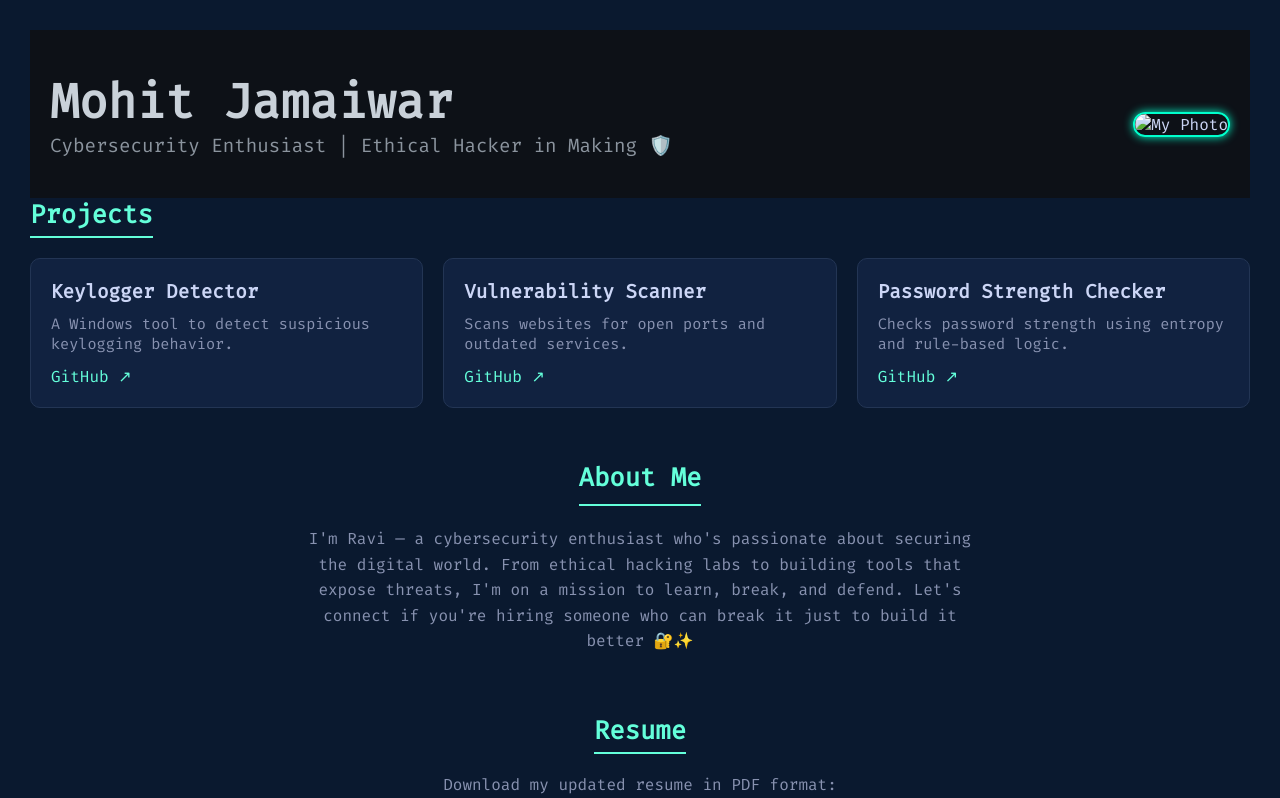
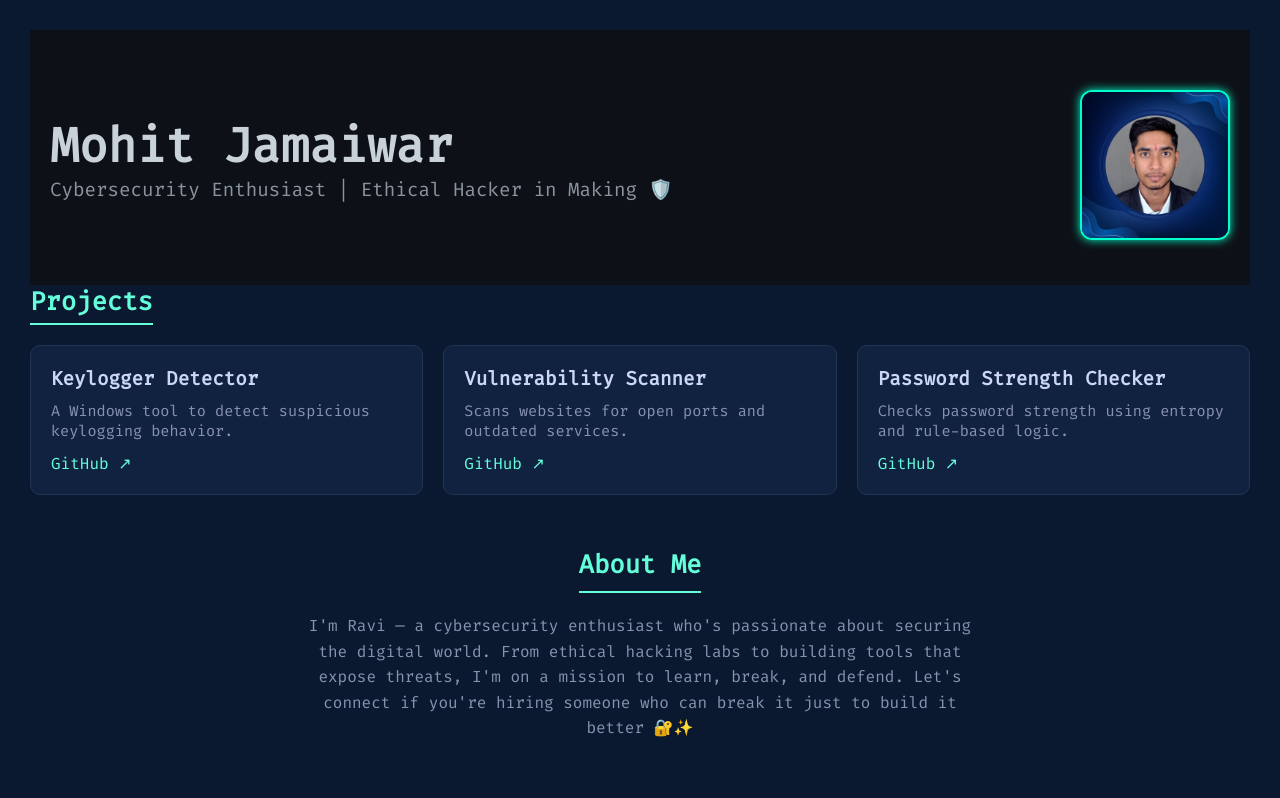
Before and after one commit to moh30092005/mohit-portfolio, a plain HTML site: page index.html in a window 1280 px wide. Shown: the top 798 px of the page. Drawn offline with Linux system fonts and the light colour scheme.

Commit message:
Update index.html

```diff
--- a/index.html
+++ b/index.html
@@ -118,7 +118,7 @@
     <p style="color: #8b949e; font-size: 1.2em;">Cybersecurity Enthusiast | Ethical Hacker in Making 🛡️</p>
   </div>
   <div style="flex: 0 0 auto; margin-top: 20px;">
-    <img src="profile.png" alt="My Photo" style="max-width: 150px; border-radius: 12px; border: 2px solid #00ffcc; box-shadow: 0 0 10px #00ffcc;">
+    <img src="profile.jpg" alt="My Photo" style="max-width: 150px; border-radius: 12px; border: 2px solid #00ffcc; box-shadow: 0 0 10px #00ffcc;">
   </div>
 </section>
 
```
